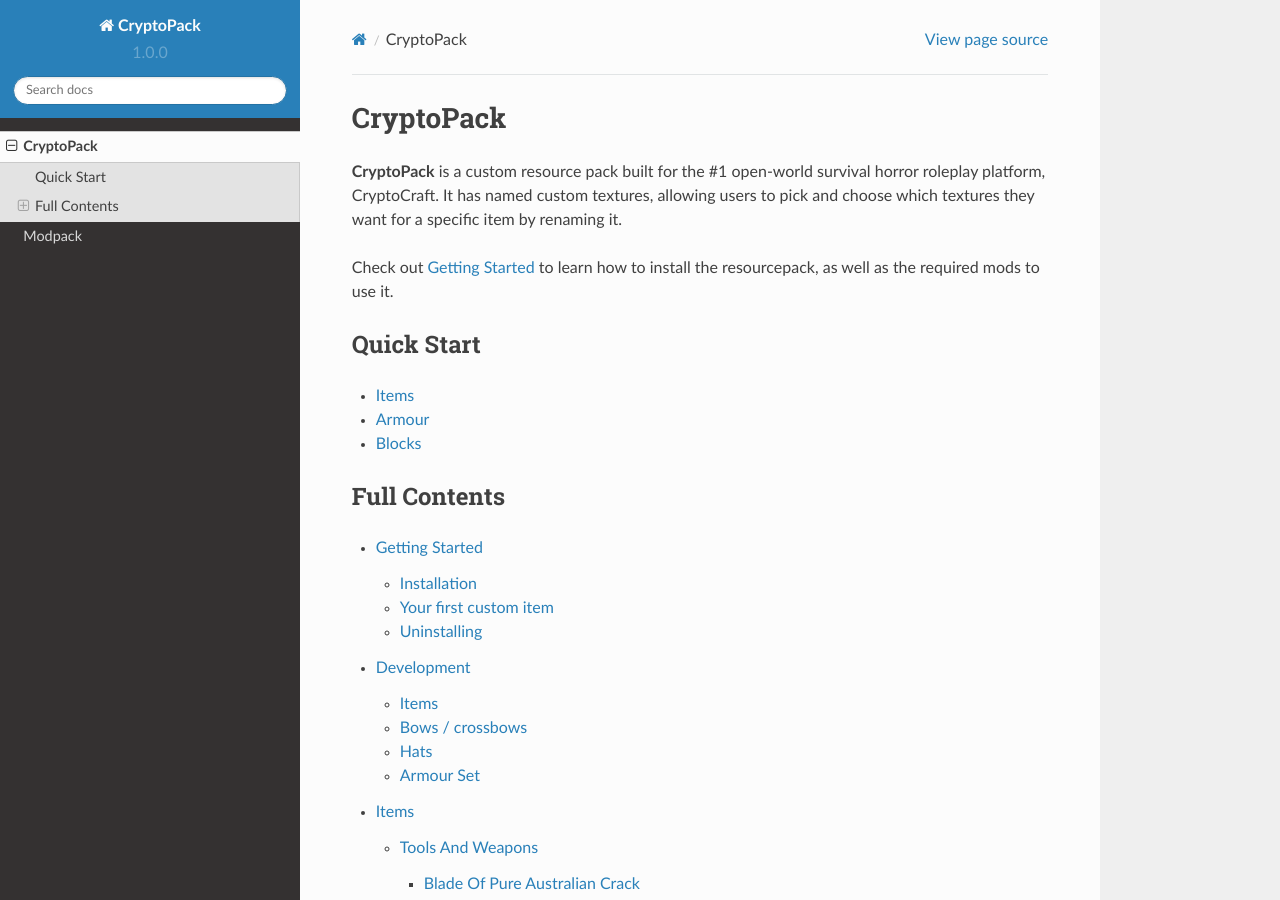
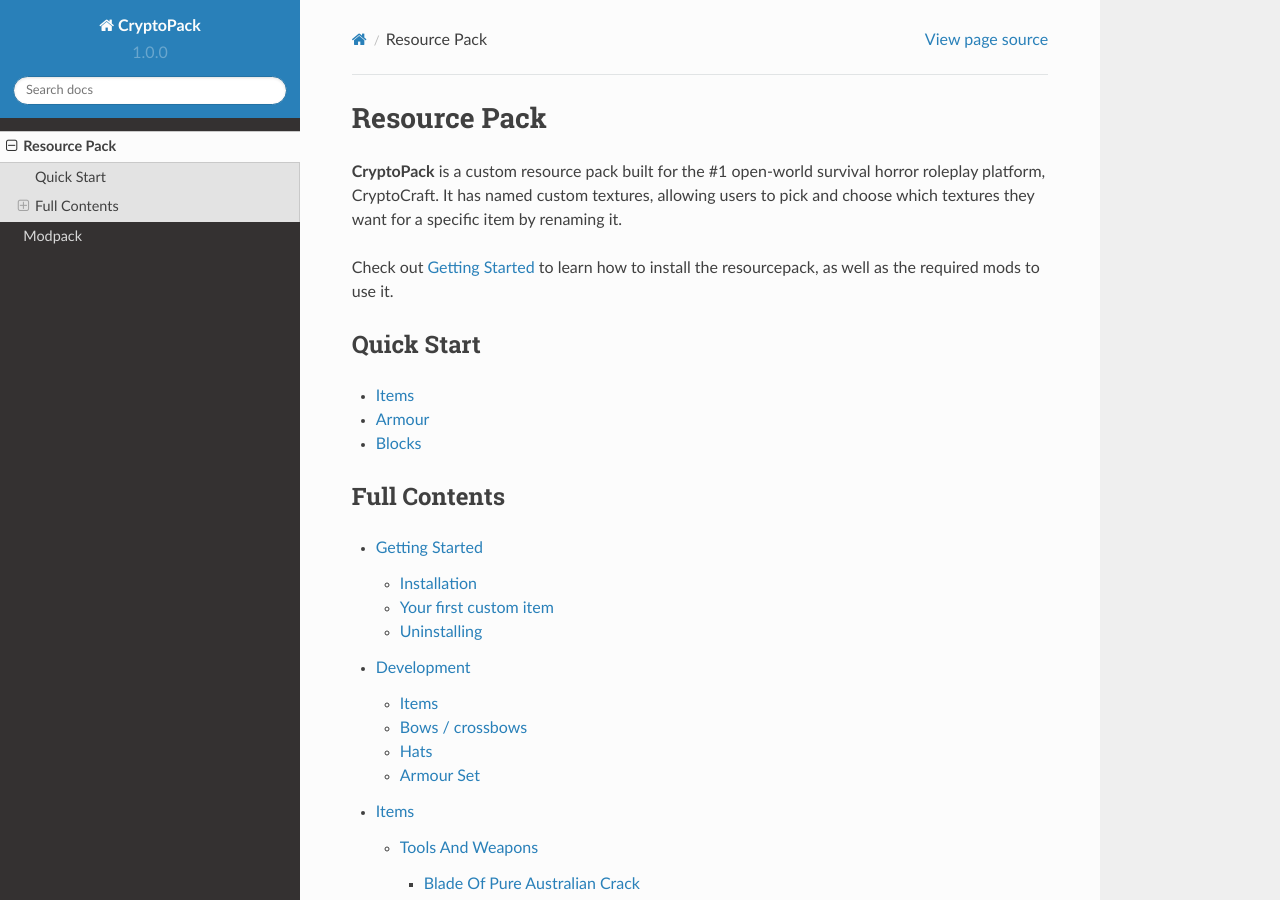
Before and after one commit to Shwabbaa/cryptopack-docs, a Sphinx documentation site: the page built from docs/source/resourcepack/index.rst, in a window 1280 px wide and 900 px high. Built offline with Sphinx 7.4.7 and the Read the Docs theme 2.0.0, drawn with Linux system fonts in a browser that asks for light colours; pages that are not in the unit, such as notebooks, are missing from menus.

Commit message:
Update index.rst

```diff
--- a/docs/source/resourcepack/index.rst
+++ b/docs/source/resourcepack/index.rst
@@ -1,4 +1,4 @@
-CryptoPack
+Resource Pack
 ===================================
 
 **CryptoPack** is a custom resource pack built for the #1 open-world survival horror roleplay platform, CryptoCraft.
```
